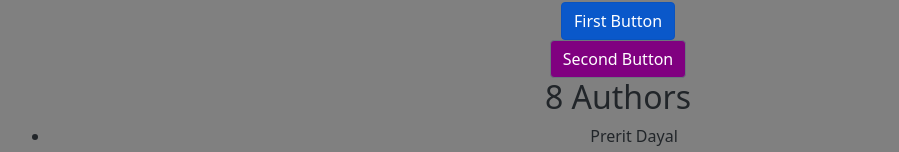
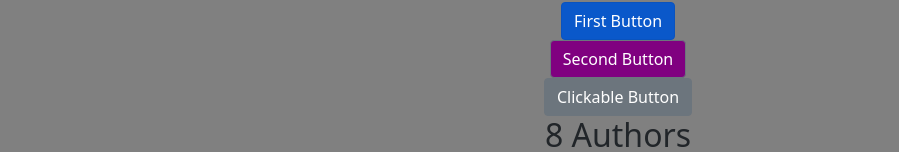
Before and after one commit to prerit714/angular-first-project, an Angular app: page / in a window 1280 px wide. Shown: the part 1394-1546 px from the top of the page, without its empty margins (22-921 px from the left). Built offline with nearby package versions, Linux system fonts and the light colour scheme.

Commit message:
Event bubbling and how to stop it

```diff
--- a/src/app/courses.component.ts
+++ b/src/app/courses.component.ts
@@ -44,6 +44,10 @@ import { CoursesService } from "./courses.service";
     <button class="btn btn-primary" [class.active]="isActive">First Button</button>
       <br>
     <button class="btn btn-secondary" [style.backgroundColor]="!isActive?'blue':'purple'">Second Button</button>
+      <br>
+    <div (click)="onDivClick($event)">
+      <button class="btn btn-secondary" (click)="onClickableButton($event)">Clickable Button</button>
+    </div>
   `,
 })
 export class CoursesComponent {
@@ -92,4 +96,16 @@ export class CoursesComponent {
   // logic, If you have to use an http-request to get some result
   // from a server/api, use angular services. A really good practice
   // that seperates UI logic and Business logic from each other.
+  // To see the $event object
+  onClickableButton($event: MouseEvent): void {
+    // handler of onClickableButton button
+    console.log("onClickableButton() is called!", $event);
+  }
+  onDivClick($event: MouseEvent) {
+    // div click handler
+    // An event bubbles up the dom tree to the parent element
+    // to avoid event bubbling, just call this method below
+    $event.stopPropagation(); // important if you want to avoid bubbling
+    console.log("onDivClick() is called!", $event);
+  }
 }
```
